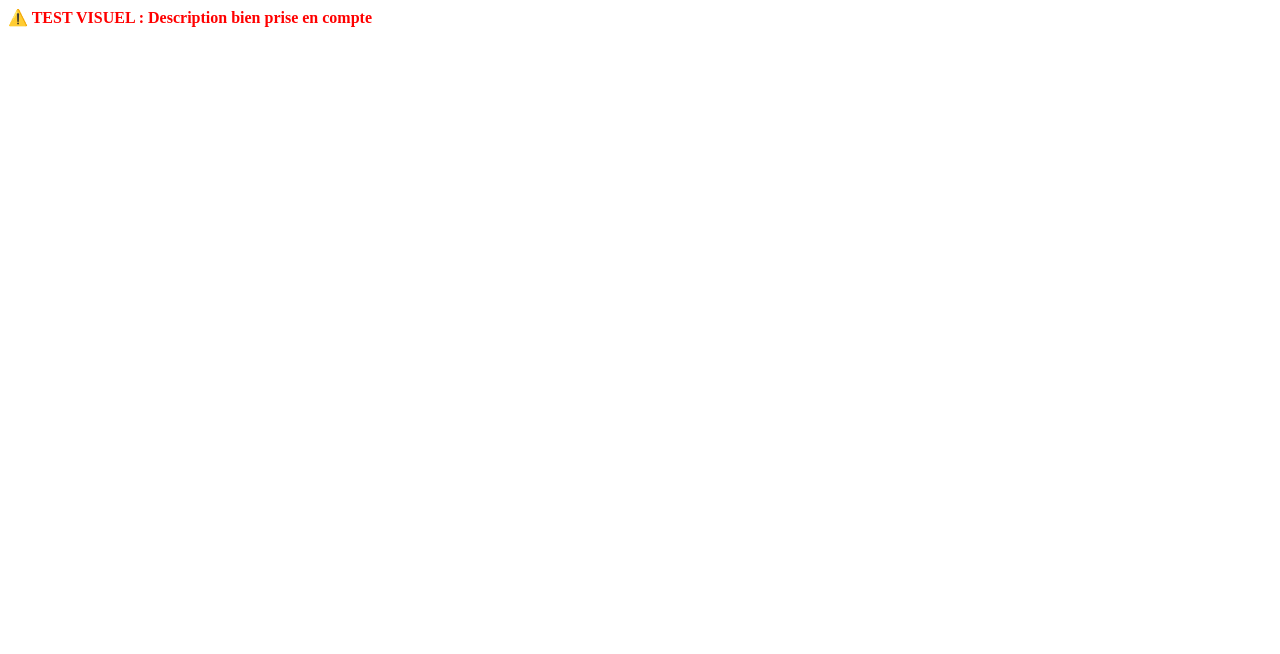
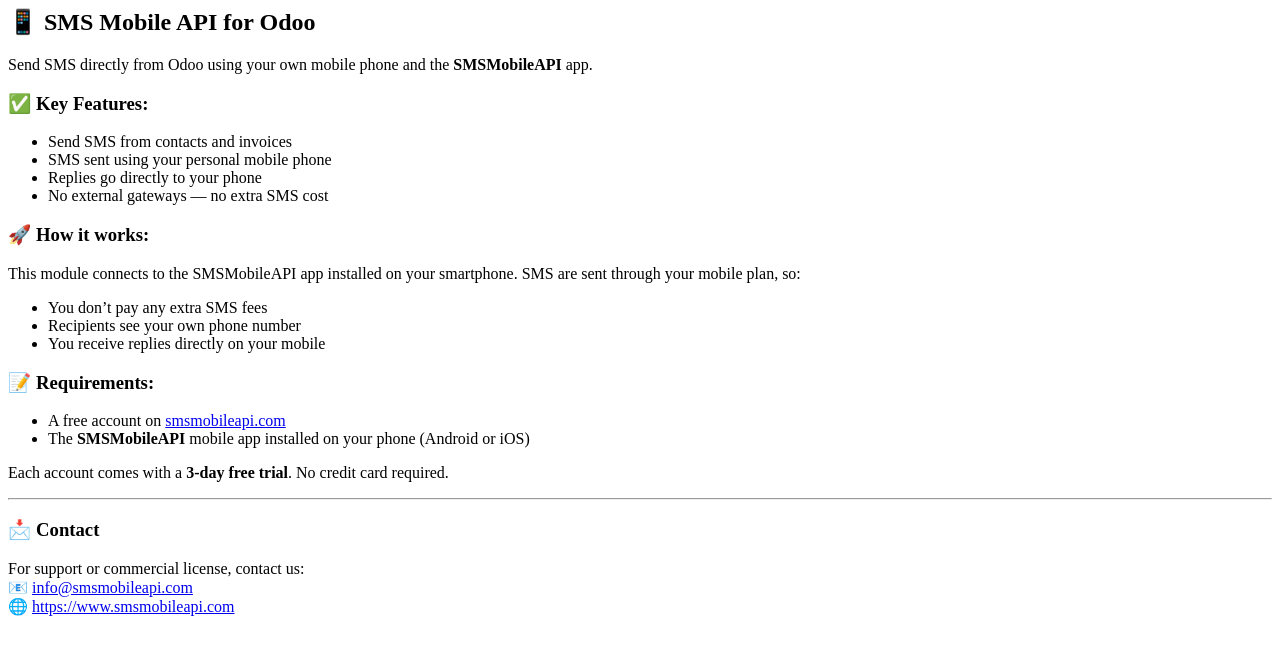
Before and after one commit to SmsMobileApi/odoo, a plain HTML site: page smsmobileapi/description/index.html in a window 1280 px wide. Drawn offline with Linux system fonts and the light colour scheme.

Commit message:
Ajout du fichier index.html pour description HTML

```diff
--- a/smsmobileapi/description/index.html
+++ b/smsmobileapi/description/index.html
@@ -1 +1,33 @@
-<p><strong style='color: red;'>⚠️ TEST VISUEL : Description bien prise en compte</strong></p>
+<h2>📱 SMS Mobile API for Odoo</h2>
+<p>Send SMS directly from Odoo using your own mobile phone and the <strong>SMSMobileAPI</strong> app.</p>
+
+<h3>✅ Key Features:</h3>
+<ul>
+  <li>Send SMS from contacts and invoices</li>
+  <li>SMS sent using your personal mobile phone</li>
+  <li>Replies go directly to your phone</li>
+  <li>No external gateways — no extra SMS cost</li>
+</ul>
+
+<h3>🚀 How it works:</h3>
+<p>This module connects to the SMSMobileAPI app installed on your smartphone. SMS are sent through your mobile plan, so:</p>
+<ul>
+  <li>You don’t pay any extra SMS fees</li>
+  <li>Recipients see your own phone number</li>
+  <li>You receive replies directly on your mobile</li>
+</ul>
+
+<h3>📝 Requirements:</h3>
+<ul>
+  <li>A free account on <a href="https://www.smsmobileapi.com" target="_blank">smsmobileapi.com</a></li>
+  <li>The <strong>SMSMobileAPI</strong> mobile app installed on your phone (Android or iOS)</li>
+</ul>
+
+<p>Each account comes with a <strong>3-day free trial</strong>. No credit card required.</p>
+
+<hr>
+<h3>📩 Contact</h3>
+<p>For support or commercial license, contact us:<br>
+📧 <a href="mailto:info@smsmobileapi.com">info@smsmobileapi.com</a><br>
+🌐 <a href="https://www.smsmobileapi.com" target="_blank">https://www.smsmobileapi.com</a>
+</p>
```
